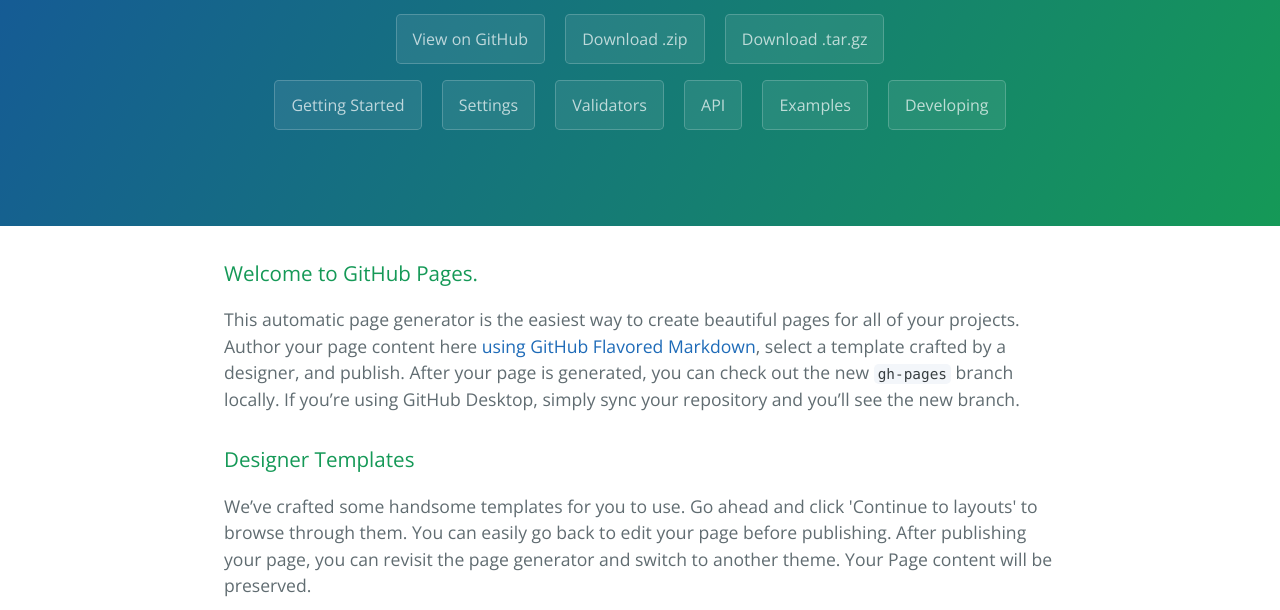
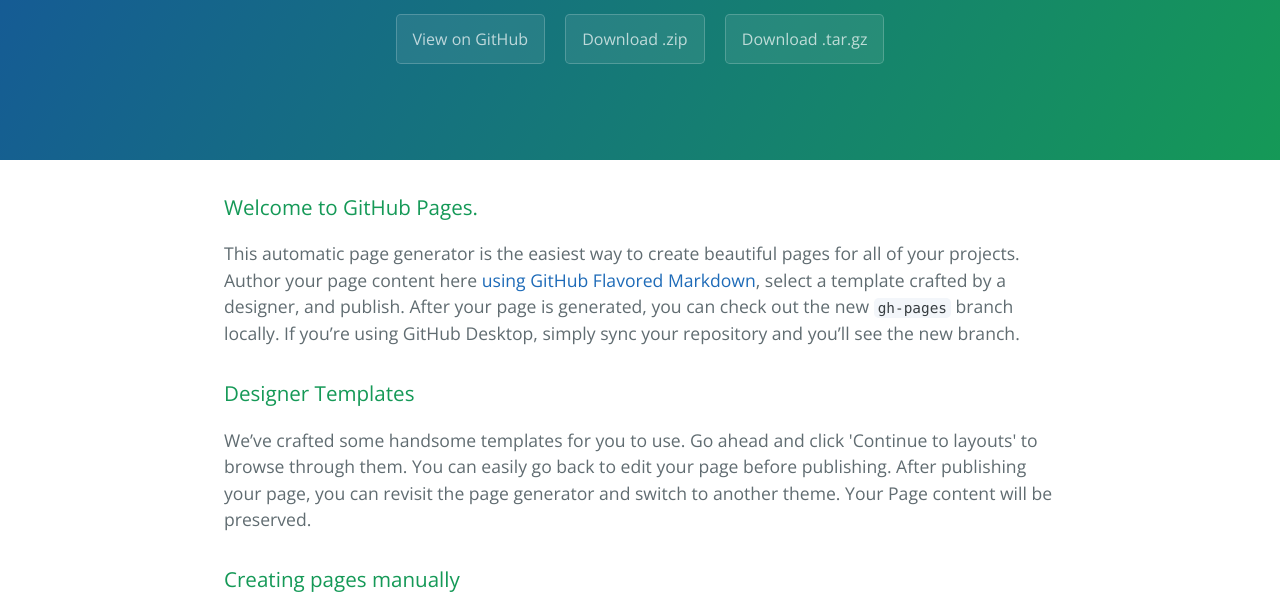
Before and after one commit to lorvent/bs, a plain HTML site: page index.html in a window 1280 px wide. Shown: the part 176-786 px from the top of the page. Drawn offline with nearby package versions, Linux system fonts and the light colour scheme.

```diff
--- a/index.html
+++ b/index.html
@@ -16,13 +16,6 @@
       <a href="https://github.com/lorvent/bs" class="btn">View on GitHub</a>
       <a href="https://github.com/lorvent/bs/zipball/master" class="btn">Download .zip</a>
       <a href="https://github.com/lorvent/bs/tarball/master" class="btn">Download .tar.gz</a>
-      <br />
-      <a href="https://github.com/lorvent/bs/zipball/master" class="btn">Getting Started</a>
-      <a href="https://github.com/lorvent/bs/tarball/master" class="btn">Settings</a>
-      <a href="https://github.com/lorvent/bs/zipball/master" class="btn">Validators</a>
-      <a href="https://github.com/lorvent/bs/tarball/master" class="btn">API</a>
-      <a href="https://github.com/lorvent/bs/zipball/master" class="btn">Examples</a>
-      <a href="https://github.com/lorvent/bs/tarball/master" class="btn">Developing</a>
     </section>
 
     <section class="main-content">
```
